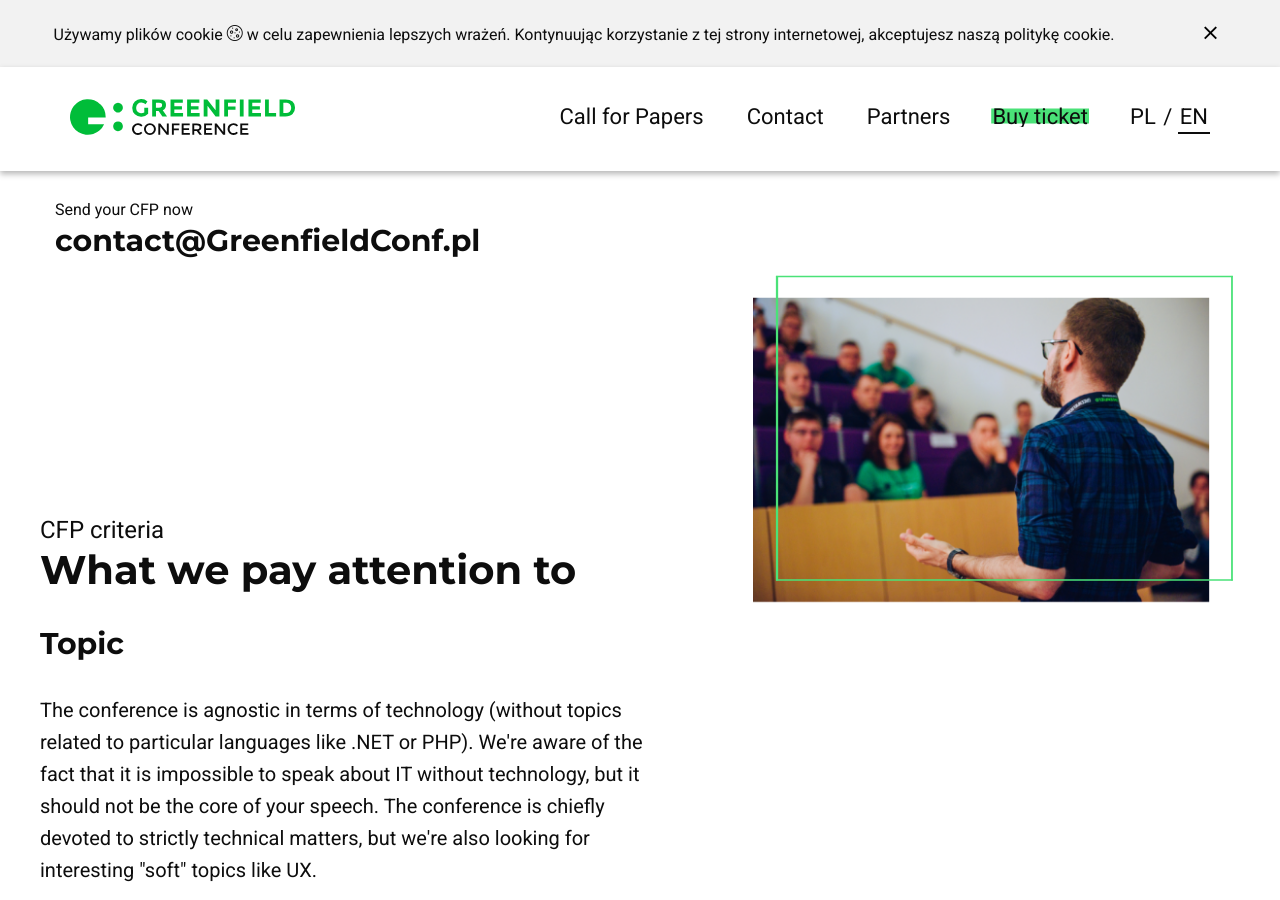
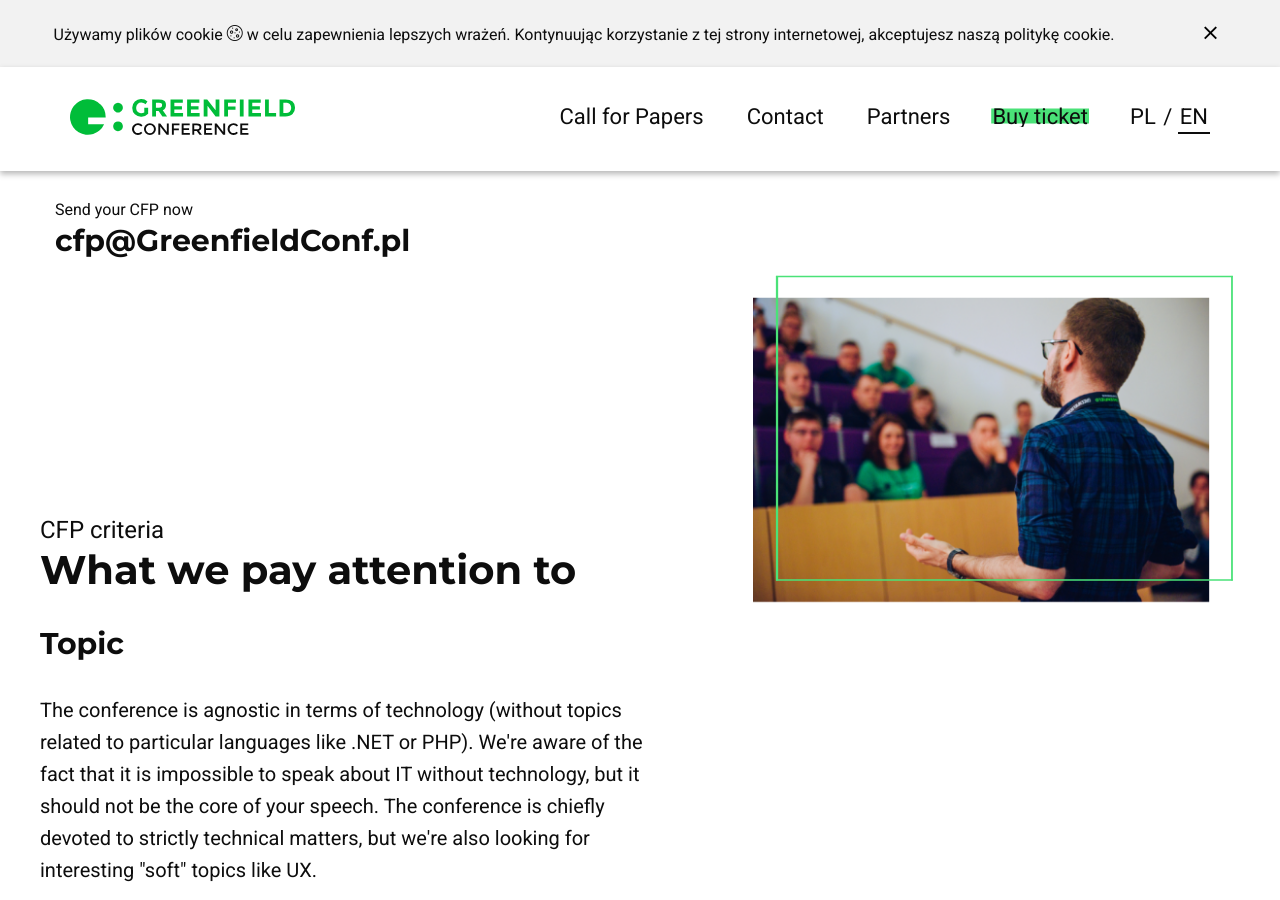
Before and after one commit to freud/GreenfieldConf, a Jekyll site: the page built from pages/cfp.html, in a window 1280 px wide and 900 px high, scrolled down 426 px. Built offline with Jekyll 4.4.1, drawn with Linux system fonts in a browser that asks for light colours; some web fonts are replaced; some of the changed text lies outside the part shown.

Commit message:
Updated cfp mail address

```diff
--- a/_includes/cfp.html
+++ b/_includes/cfp.html
@@ -18,10 +18,10 @@
                             {{include.t.contact_text}}
                         </p>
                         <a
-                            href="mailto:contact@GreenfieldConf.pl"
+                            href="mailto:cfp@GreenfieldConf.pl"
                             class="h3 mb-40 mb-md-0 d-block"
                         >
-                            contact@GreenfieldConf.pl
+                            cfp@GreenfieldConf.pl
                         </a>
                         <div class="col-10 col-sm-8 px-0 d-md-none mb-32">
                             <div class="img-frame frame-over">
@@ -162,10 +162,10 @@
                 {{include.t.send_cfp_text1}}
             </p>
             <a
-                href="mailto:contact@greenfieldconf.pl"
+                href="mailto:cfp@greenfieldconf.pl"
                 class="h3 link"
             >
-                contact@greenfieldconf.pl
+                cfp@greenfieldconf.pl
             </a>
             <p>
                 {{include.t.send_cfp_text2}}
```
